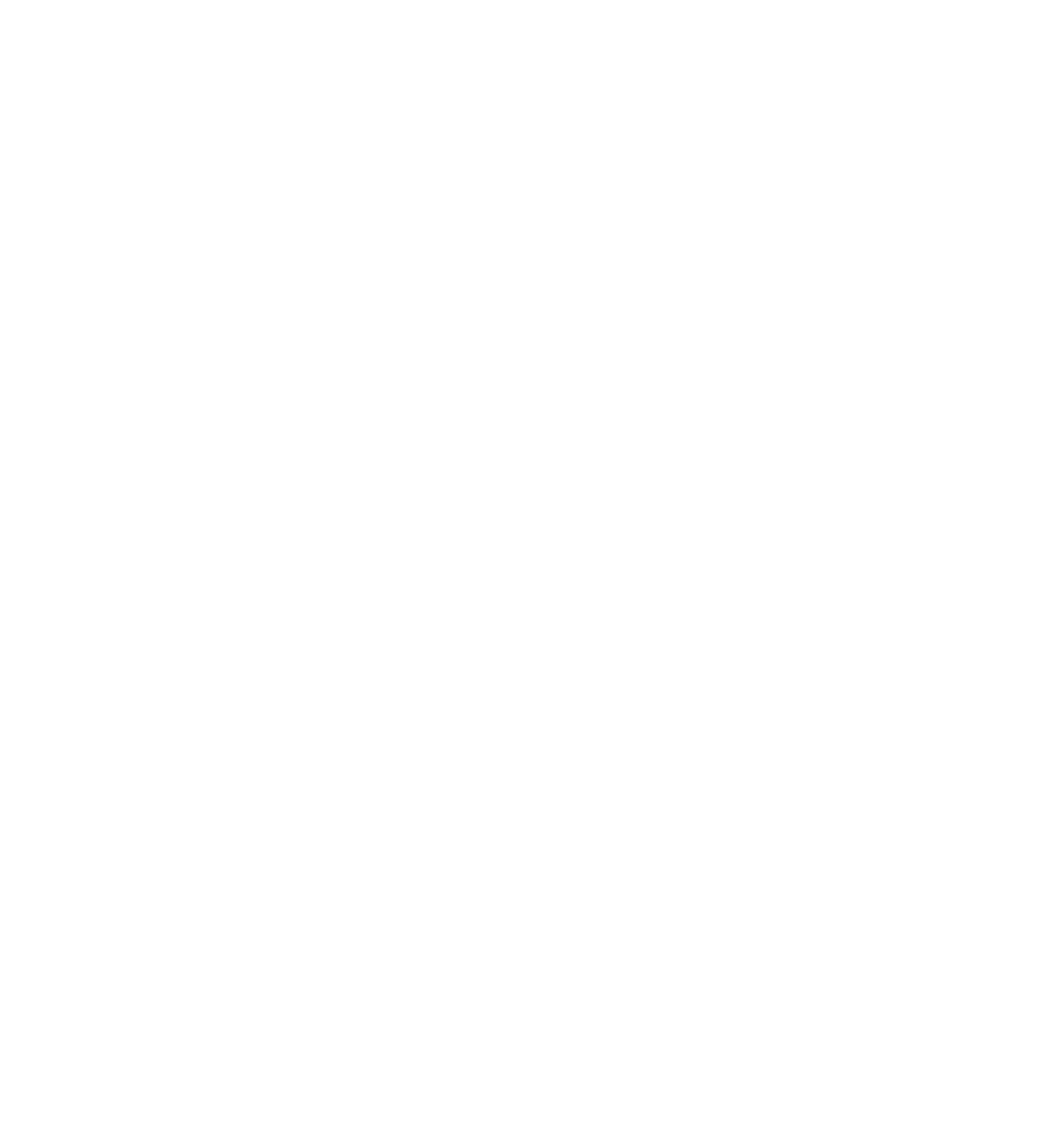
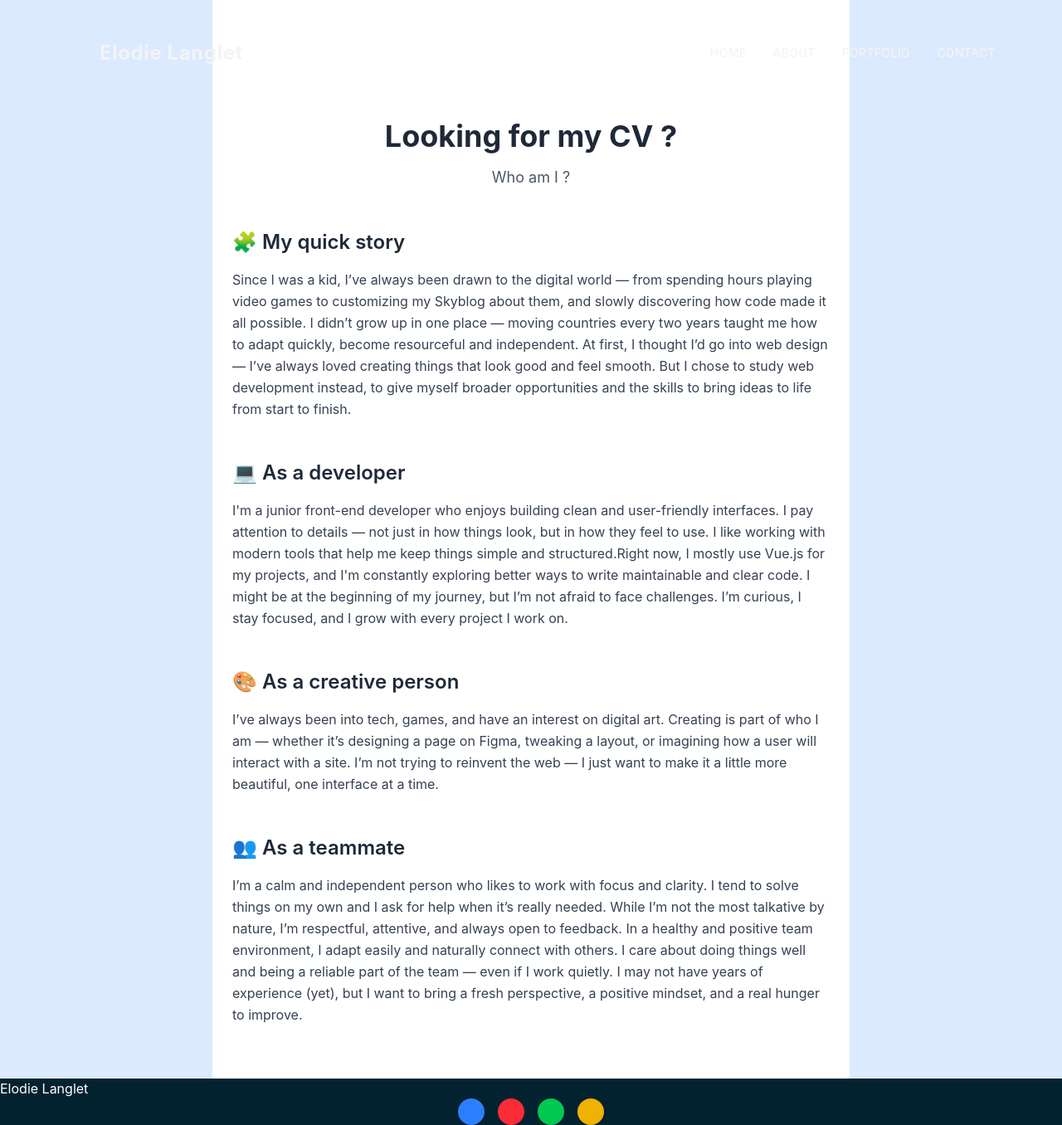
Before and after one commit to Akamya/portfolio, a React (Vite) app: page /about in a window 1280 px wide. Before the commit this address had no page. Shown: the whole page at 83% size. Before the commit the page ends 800 px from the top, so only its background shows below. Built offline with nearby package versions, Linux system fonts and the light colour scheme.

Commit message:
feat: about page and debugging tailwind css...

```diff
--- a/src/App.tsx
+++ b/src/App.tsx
@@ -1,12 +1,14 @@
 import { Routes, Route } from "react-router-dom";
 import Home from "./pages/Home";
+import About from "./pages/About";
+import Test from "./pages/Test";
 
 function App() {
   return (
     <Routes>
       <Route path="/" element={<Home />} />
-      {/* <Route path="/about" element={<About />} />
-      <Route path="/portfolio" element={<Portfolio />} />
+      <Route path="/about" element={<About />} />
+      {/* <Route path="/portfolio" element={<Portfolio />} />
       <Route path="/contact" element={<ContactPage />} /> */}
     </Routes>
   );
--- a/src/index.css
+++ b/src/index.css
@@ -1,25 +1,8 @@
 @import "tailwindcss";
-
-* {
-  margin: 0;
-  padding: 0;
-  box-sizing: border-box;
-}
 
 body {
   font-family: "Inter", -apple-system, BlinkMacSystemFont, sans-serif;
   overflow-x: hidden;
-}
-
-.content {
-  position: relative;
-  z-index: 1;
-  min-height: 100vh;
-  display: flex;
-  flex-direction: column;
-  justify-content: center;
-  align-items: center;
-  padding: 40px 20px;
 }
 
 /* Variables de couleurs */
--- a/src/pages/About.tsx
+++ b/src/pages/About.tsx
@@ -0,0 +1,87 @@
+import { Navbar } from "../components/Navbar";
+import { Footer } from "../components/Footer";
+
+const About = () => {
+  return (
+    <>
+      <Navbar />
+      <main className="w-full min-h-screen bg-blue-100 text-gray-800 flex justify-center">
+        {/* Container centré horizontalement, largeur max */}
+        <div className="w-full max-w-3xl mx-auto px-6 py-16 bg-white ">
+          <h1 className="text-4xl font-bold mb-4 mt-20 text-center">
+            Looking for my CV ?
+          </h1>
+          <h2 className="text-lg text-gray-600 mb-12 text-center">
+            Who am I ?
+          </h2>
+
+          <section className="space-y-12">
+            <div>
+              <h2 className="text-2xl font-semibold mb-4">🧩 My quick story</h2>
+              <p className="leading-relaxed text-gray-700">
+                Since I was a kid, I’ve always been drawn to the digital world —
+                from spending hours playing video games to customizing my
+                Skyblog about them, and slowly discovering how code made it all
+                possible. I didn’t grow up in one place — moving countries every
+                two years taught me how to adapt quickly, become resourceful and
+                independent. At first, I thought I’d go into web design — I’ve
+                always loved creating things that look good and feel smooth. But
+                I chose to study web development instead, to give myself broader
+                opportunities and the skills to bring ideas to life from start
+                to finish.
+              </p>
+            </div>
+
+            <div>
+              <h2 className="text-2xl font-semibold mb-4">💻 As a developer</h2>
+              <p className="leading-relaxed text-gray-700">
+                I'm a junior front-end developer who enjoys building clean and
+                user-friendly interfaces. I pay attention to details — not just
+                in how things look, but in how they feel to use. I like working
+                with modern tools that help me keep things simple and
+                structured.Right now, I mostly use Vue.js for my projects, and
+                I'm constantly exploring better ways to write maintainable and
+                clear code. I might be at the beginning of my journey, but I’m
+                not afraid to face challenges. I’m curious, I stay focused, and
+                I grow with every project I work on.
+              </p>
+            </div>
+
+            <div>
+              <h2 className="text-2xl font-semibold mb-4">
+                🎨 As a creative person
+              </h2>
+              <p className="leading-relaxed text-gray-700">
+                I’ve always been into tech, games, and have an interest on
+                digital art. Creating is part of who I am — whether it’s
+                designing a page on Figma, tweaking a layout, or imagining how a
+                user will interact with a site. I’m not trying to reinvent the
+                web — I just want to make it a little more beautiful, one
+                interface at a time.
+              </p>
+            </div>
+
+            <div>
+              <h2 className="text-2xl font-semibold mb-4">👥 As a teammate</h2>
+              <p className="leading-relaxed text-gray-700">
+                I’m a calm and independent person who likes to work with focus
+                and clarity. I tend to solve things on my own and I ask for help
+                when it’s really needed. While I’m not the most talkative by
+                nature, I’m respectful, attentive, and always open to feedback.
+                In a healthy and positive team environment, I adapt easily and
+                naturally connect with others. I care about doing things well
+                and being a reliable part of the team — even if I work quietly.
+                I may not have years of experience (yet), but I want to bring a
+                fresh perspective, a positive mindset, and a real hunger to
+                improve.
+              </p>
+            </div>
+          </section>
+        </div>
+      </main>
+      <Footer />
+    </>
+  );
+};
+
+export default About;
--- /dev/null
+++ b/src/pages/Test.tsx
@@ -0,0 +1,9 @@
+export default function Test() {
+  return (
+    <main className="w-full min-h-screen bg-blue-100 text-gray-800 flex items-center justify-center">
+      <div className="w-full max-w-3xl mx-auto px-6 py-16 bg-white">
+        Contenu
+      </div>
+    </main>
+  );
+}
```
